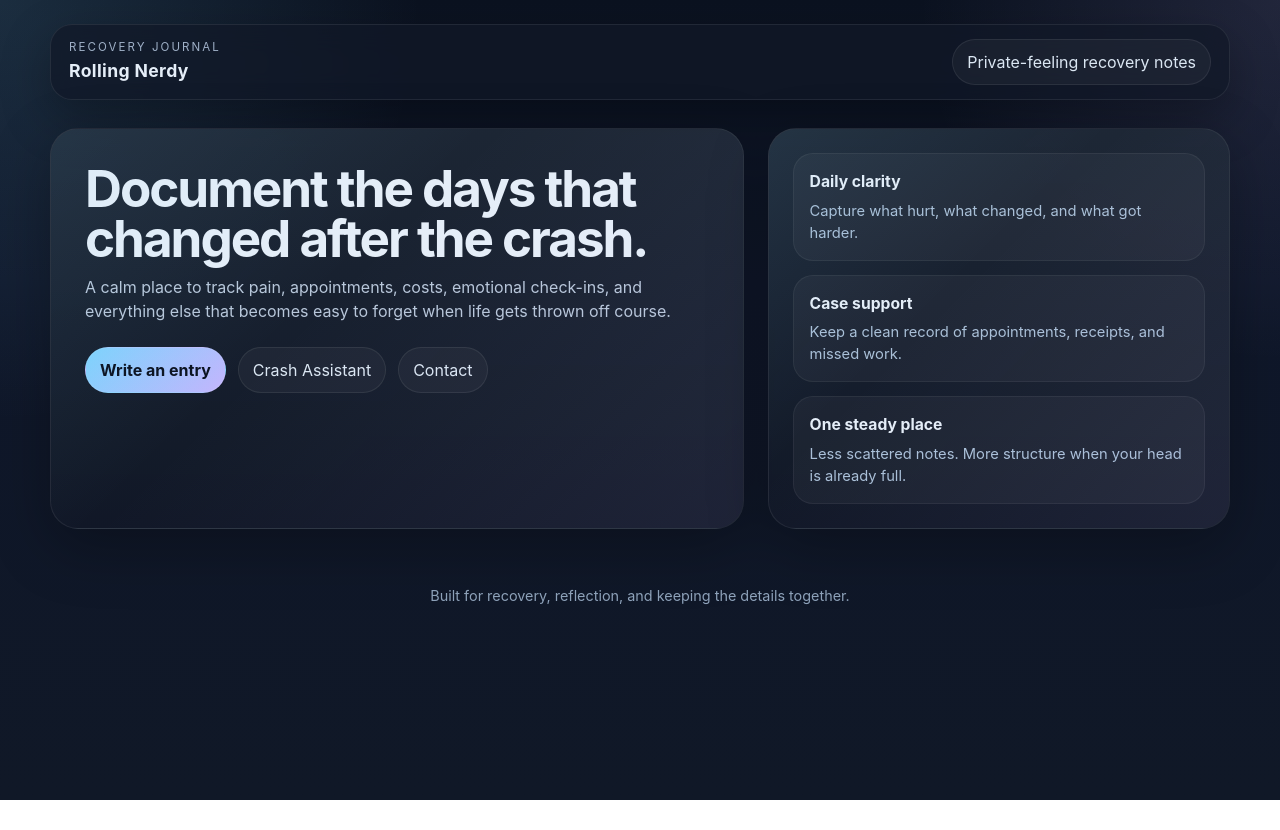
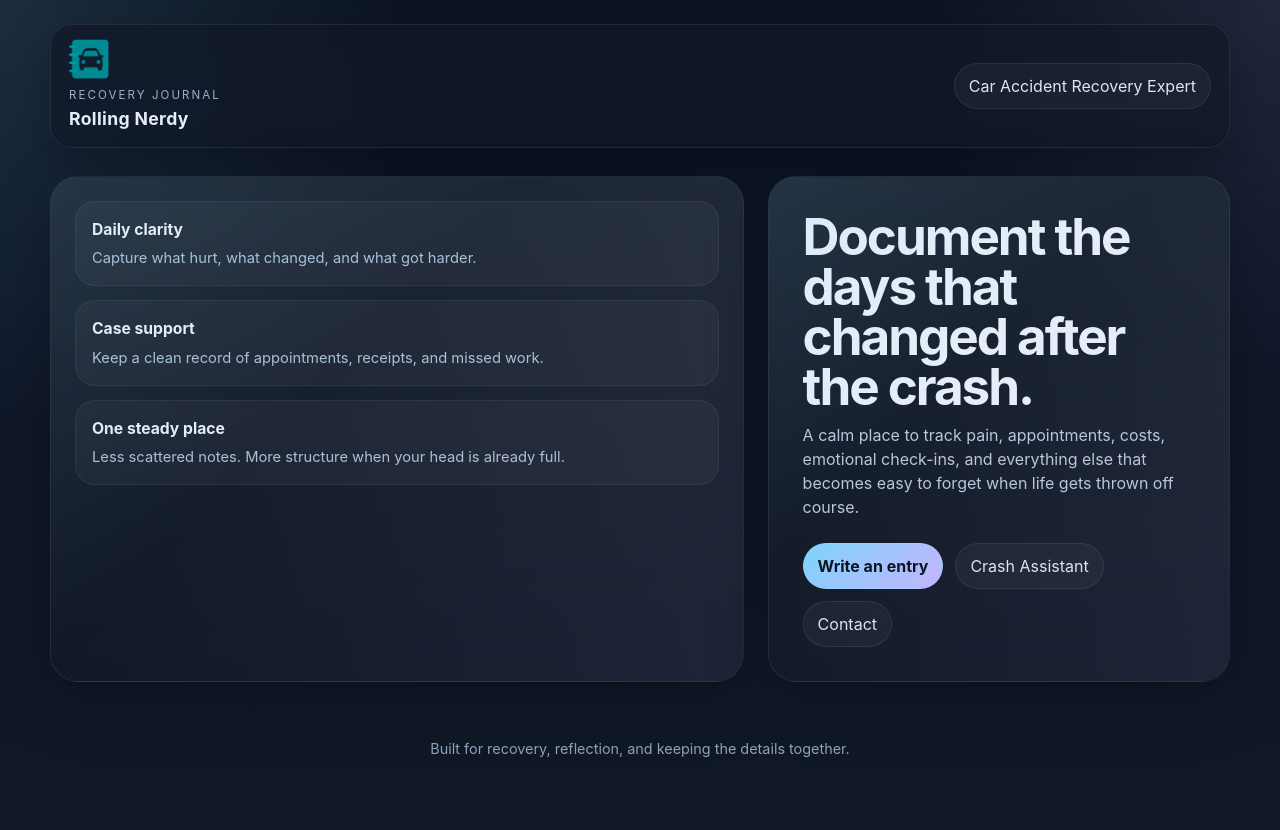
Before and after one commit to rtocastro/rollingnerdy, a React (Vite) app: page / in a window 1280 px wide. Before the commit the page ends 800 px from the top, so only its background shows below. Built offline with nearby package versions, Linux system fonts and the light colour scheme; no server answers.

Commit message:
added new pic and changed styling

```diff
--- a/src/App.css
+++ b/src/App.css
@@ -92,6 +92,10 @@
   margin-top: 24px;
 }
 
+.logo {
+  max-width: 40px;
+}
+
 .pill {
   display: inline-flex;
   align-items: center;
--- a/src/App.jsx
+++ b/src/App.jsx
@@ -1,35 +1,24 @@
 import { Outlet } from 'react-router-dom'
 import './App.css'
 import { Link } from "react-router-dom";
+import favpic from "./assets/favicon.png"
 
 function App() {
   return (
     <div className="site-shell">
       <header className="topbar">
         <div className="brand">
+
+        <span><img src={favpic} alt="Rolling Nerdy logo" className="logo" /></span>
           <span className="brand-kicker">Recovery journal</span>
           <span className="brand-title">Rolling Nerdy</span>
         </div>
-        <div className="pill">Private-feeling recovery notes</div>
+        <div className="pill">Car Accident Recovery Expert</div>
       </header>
 
       <section className="hero">
-        <div className="hero-card">
-          <h1>Document the days that changed after the crash.</h1>
-          <p>
-            A calm place to track pain, appointments, costs, emotional check-ins,
-            and everything else that becomes easy to forget when life gets thrown off course.
-          </p>
 
-          <div className="hero-actions">
-            <Link to="/journal" className="pill primary"> Write an entry</Link>
-            <Link to="/CrashAssistant" className="pill">Crash Assistant</Link>
-            <Link to="/Contact" className="pill">
-            Contact</Link>
-          </div>
-        </div>
-
-        <aside className="info-card">
+                <aside className="info-card">
           <div className="info-stack">
             <div className="info-panel">
               <h3>Daily clarity</h3>
@@ -45,6 +34,23 @@ function App() {
             </div>
           </div>
         </aside>
+
+        <div className="hero-card">
+          <h1>Document the days that changed after the crash.</h1>
+          <p>
+            A calm place to track pain, appointments, costs, emotional check-ins,
+            and everything else that becomes easy to forget when life gets thrown off course.
+          </p>
+
+          <div className="hero-actions">
+            <Link to="/journal" className="pill primary"> Write an entry</Link>
+            <Link to="/CrashAssistant" className="pill">Crash Assistant</Link>
+            <Link to="/Contact" className="pill">
+              Contact</Link>
+          </div>
+        </div>
+
+
       </section>
 
       <main className="content-wrap">
```
Also changed, not shown: src/assets/favicon.png (added).
